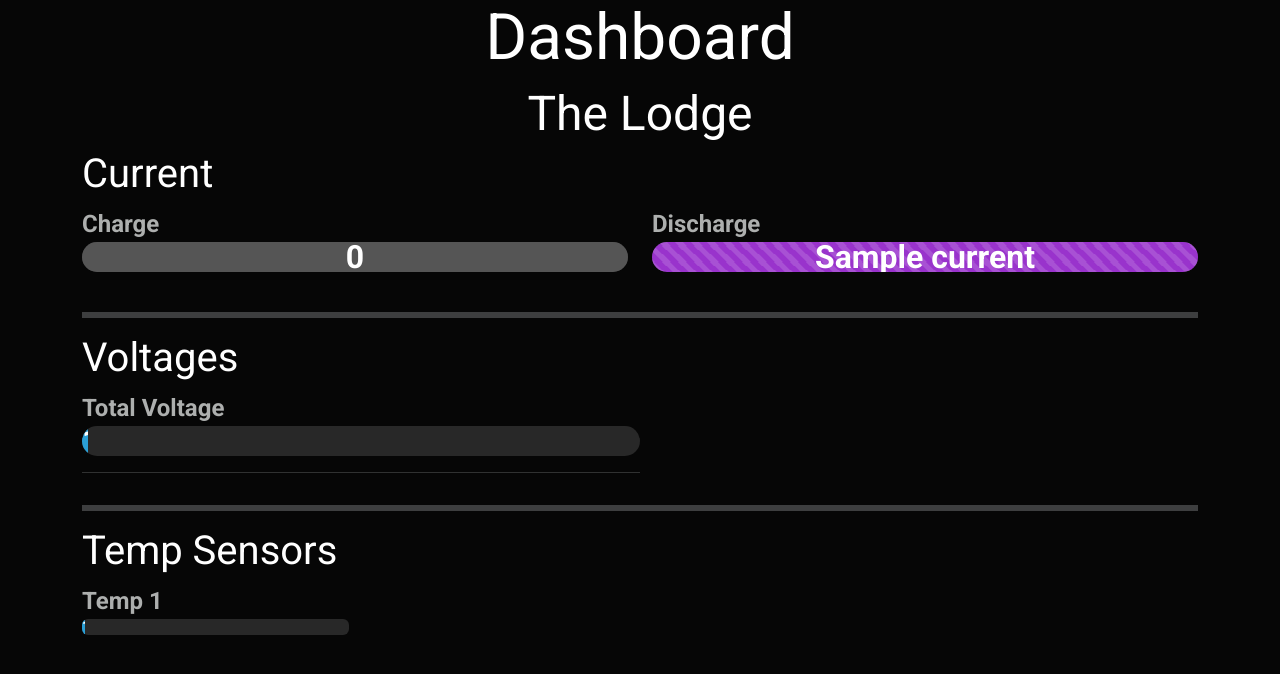
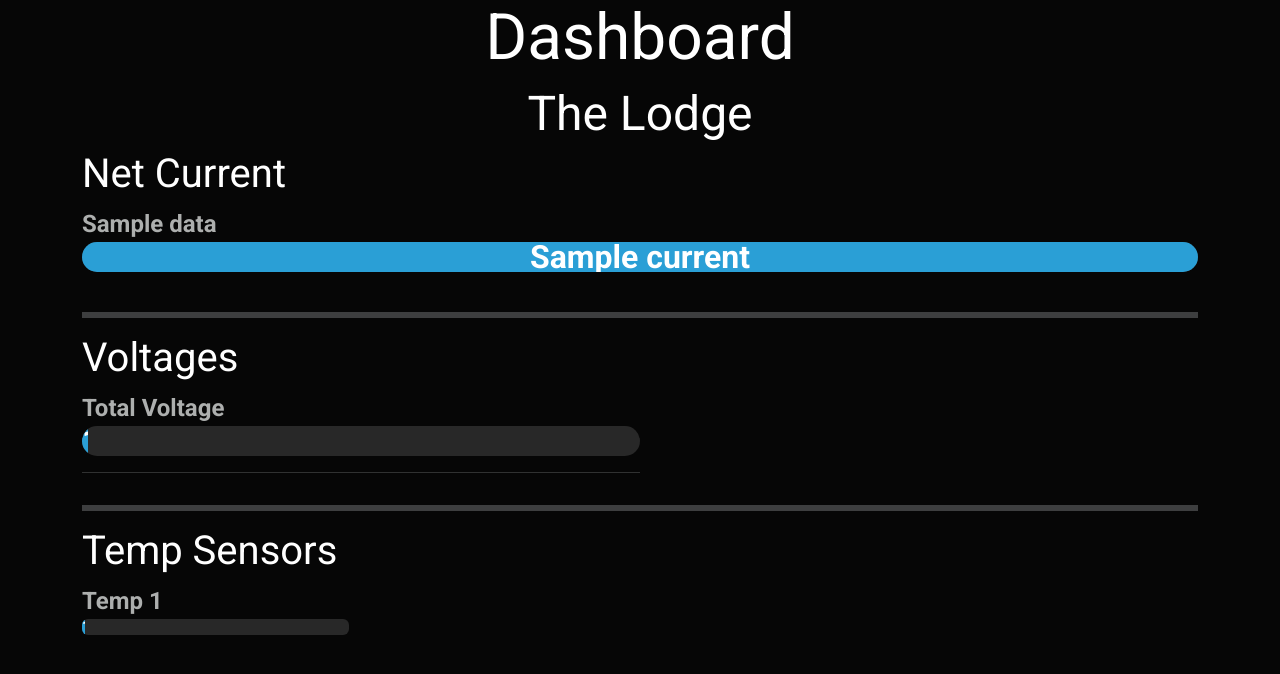
Before and after one commit to d-flood/argus, a Django app: template django/core/templates/dashboard.html in a window 1280 px wide. Shown: the part 71-745 px from the top of the page. Run offline with Django 5.2, Linux system fonts and the light colour scheme; the template is opened without the code that fills it: most values are stand-ins (such as "Sample title", 1, 10 or a date in 2020); some libraries are stand-ins or nearby versions.

Commit message:
handle current

```diff
--- a/django/core/templates/dashboard.html
+++ b/django/core/templates/dashboard.html
@@ -7,30 +7,16 @@
         <h2 class="text-center">The Lodge</h2>
         <div class="row">
             <div class="col-md-6"></div>
-                <h3>Current</h3>
+                <h3>Net Current</h3>
                 <dl>
-                    <div class="row">
-                        <div class="col-6">
-                            <dt class="fs-5">Charge</dt>
-                            <dd>
-                                <div class="progress rounded-start-4 rounded-end-4" style="height: 30px;">
-                                    <div class="progress-bar bg-secondary" role="progressbar" style="width: 100%;" aria-valuenow="3.1" aria-valuemin="0" aria-valuemax="3.5">
-                                        <span class="progress-text fs-4 fw-bolder">0</span>
-                                    </div>
-                                </div>
-                            </dd>
+                    <dt class="fs-5">{{ data.current_label }}</dt>
+                    <dd>
+                        <div class="progress rounded-start-4 rounded-end-4" style="height: 30px;">
+                            <div class="progress-bar {{ data.current_class }}" role="progressbar" style="width: 100%;" aria-valuenow="{{ data.current }}" aria-valuemin="0" aria-valuemax="?">
+                                <span class="progress-text fs-4 fw-bolder">{{ data.current }}</span>
+                            </div>
                         </div>
-                        <div class="col-6">
-                            <dt class="fs-5">Discharge</dt>
-                            <dd>
-                                <div class="progress rounded-start-4 rounded-end-4" style="height: 30px;">
-                                    <div class="progress-bar {% if data.current and data.current != "0.0A" %}progress-bar-striped progress-bar-animated bg-info{% else %}bg-secondary{% endif %}" role="progressbar" style="width: 100%;" aria-valuenow="{{ data.current }}" aria-valuemin="0" aria-valuemax="?">
-                                        <span class="progress-text fs-4 fw-bolder">{{ data.current }}</span>
-                                    </div>
-                                </div>
-                            </dd>
-                        </div>
-                    </div>
+                    </dd>
                 </dl>
             </div>
             <hr class="border border-3">
```
Also changed, not shown: client/main.py (+3 -5 lines).
